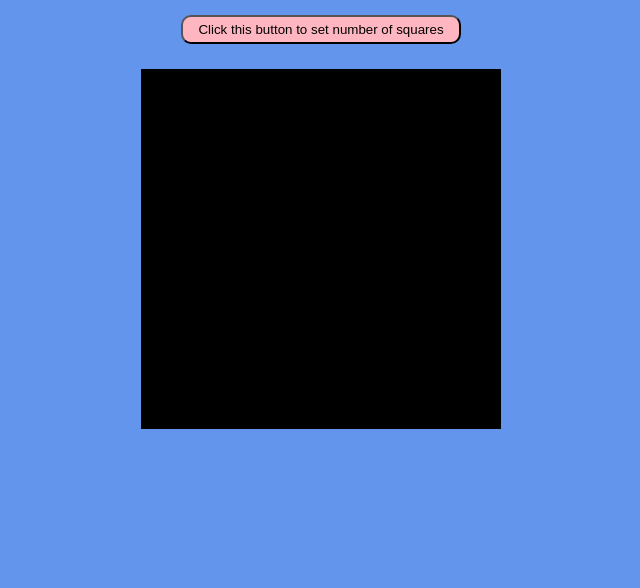
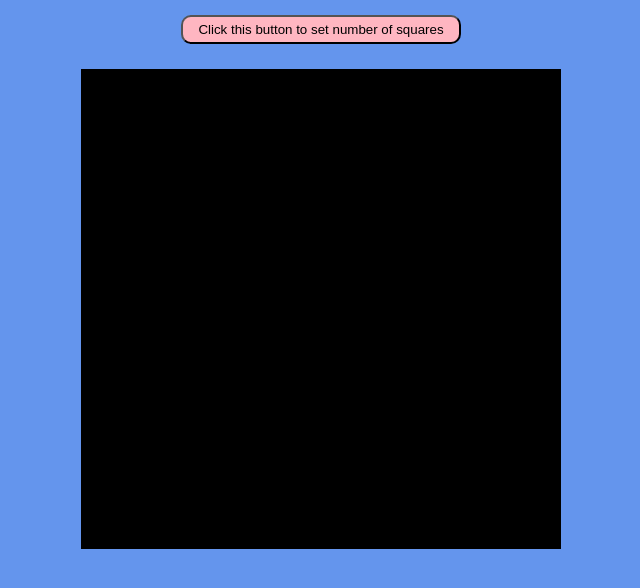
Before and after one commit to 0hruv/odin-etch-a-sketch, a plain HTML site: page index.html in a window 1280 px wide. Shown: the whole page, without its empty margins (319-959 px from the left). Drawn offline with Linux system fonts and the light colour scheme.

Commit message:
Update sketch.css

```diff
--- a/sketch.css
+++ b/sketch.css
@@ -40,6 +40,6 @@ body{
 
 .container{
     background-color:black;
-    width: 360px;
-    height: 360px;
+    width: 480px;
+    height: 480px;
 }
```
